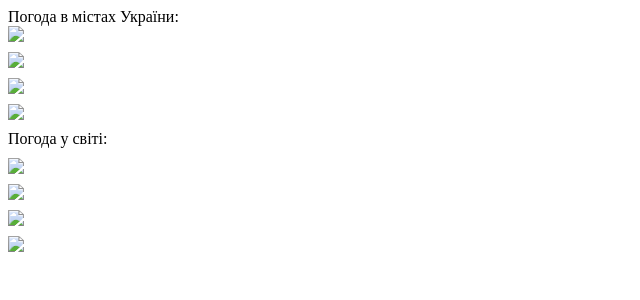
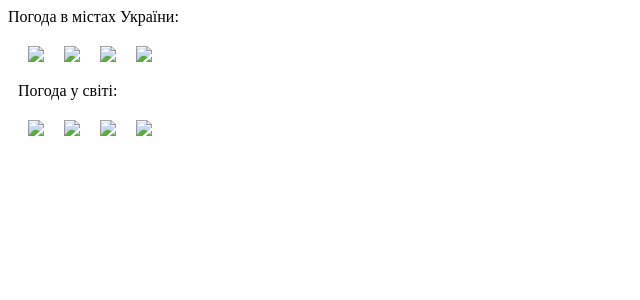
Before and after one commit to yn22/php-labs, a PHP site: page /lab6/lab6.php in a window 1280 px wide. Shown: the top 300 px of the page, without its empty margins (0-640 px from the left). Run offline with PHP 8.4, Linux system fonts and the light colour scheme; data that the repository does not hold is empty.

Commit message:
minor fixes

```diff
--- a/composer.json
+++ b/composer.json
@@ -11,5 +11,4 @@
             "Mailgun\\": "vendor/mailgun/mailgun-php/src/"
         }
     }
-
 }
--- a/lab1/send_email.php
+++ b/lab1/send_email.php
@@ -28,7 +28,6 @@ $mail->Password   = EMAIL_PASSWORD;
 $mail->IsHTML(true);
 $mail->AddAddress($sender_email, $sender_name);
 $mail->SetFrom("yaroslav.nazarenko.phplabs@gmail.com", "Yaroslav");
-// $mail->AddReplyTo("yaroslav.nazarenko.phplabs@gmail.com", "Yaroslav");
 $mail->Subject = "A message from " . $sender_name;
 $content = $message;
 
--- a/lab6/lab6.php
+++ b/lab6/lab6.php
@@ -3,20 +3,30 @@
 <head>
     <style>
         div {
-            margin-bottom: 10px;
+            margin: 10px;
+        }
+
+        .container {
+            display: flex;
+            flex-flow: row wrap;
         }
     </style>
 </head>
 
 <body>
+
     Погода в містах України:
+    <div class="container">
         <div><img src="pogoda.php?city=kharkiv-5053"></div>
         <div><img src="pogoda.php?city=kyiv-4944"></div>
         <div><img src="pogoda.php?city=donetsk-5080"></div>
         <div><img src="pogoda.php?city=dnipro-5077"></div>
+    </div>
     <div>Погода у світі:</div>
+    <div class="container">
         <div><img src="pogoda.php?city=moscow-4368"></div>
         <div><img src="pogoda.php?city=tampere-471"></div>
         <div><img src="pogoda.php?city=london-744"></div>
         <div><img src="pogoda.php?city=barcelona-1948"></div>
+    </div>
 </body>
--- a/lab6/pogoda.php
+++ b/lab6/pogoda.php
@@ -12,8 +12,6 @@ $city = $_GET['city'];
 $weather_info = new WeatherInfo("https://www.gismeteo.ua/ua/weather-" . $city . "/");
 
 
-function renderWeatherInfoToImg($weather_info)
-{
 $im = imagecreatetruecolor(IMG_WIDTH + 100, IMG_HEIGHT);
 imageantialias($im, true);
 
@@ -21,8 +19,6 @@ function renderWeatherInfoToImg($weather_info)
 $blue = imagecolorallocate($im, 0x00, 0x00, 0xFF);
 $red = imagecolorallocate($im, 0xFF, 0x00, 0x00);
 $light_gray = imagecolorallocate($im, 0x80, 0x80, 0x80);
-
-    imagefilledrectangle($im, 0, 0, 499, 199, $black);
 
 $left = imagecreatefrompng('./data/left.png');
 $right = imagecreatefrompng('./data/right.png');
@@ -86,9 +82,7 @@ function renderWeatherInfoToImg($weather_info)
 $x = count($temperature) * $step + 20;
 
 imageline($im, $x, 470 - 25, $x, 470 - 50, $red);
+
 header('Content-Type: image/png');
 imagepng($im);
 imagedestroy($im);
-}
-
-renderWeatherInfoToImg($weather_info);
```
Also changed, not shown: lab8/get_server_ip.php (line endings or trailing spaces). Lines whose indentation alone changed are shown as unchanged.
